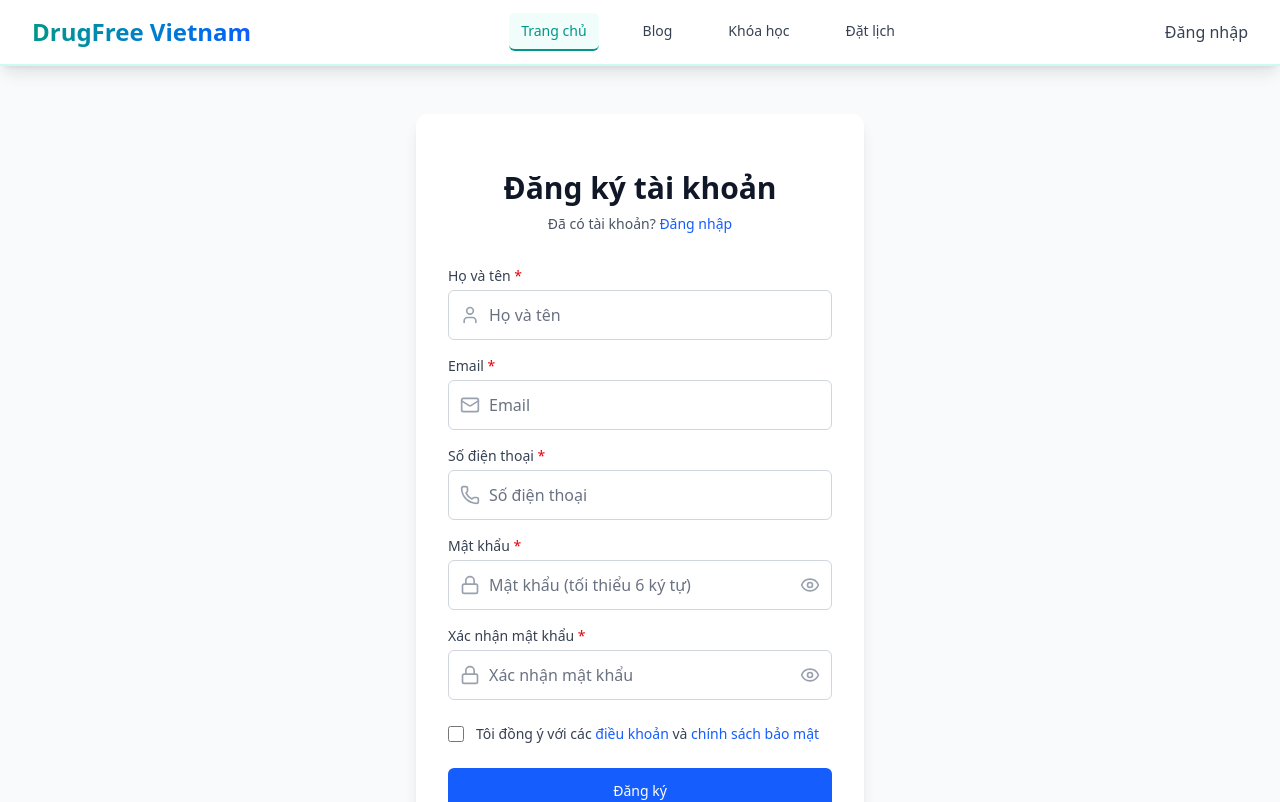
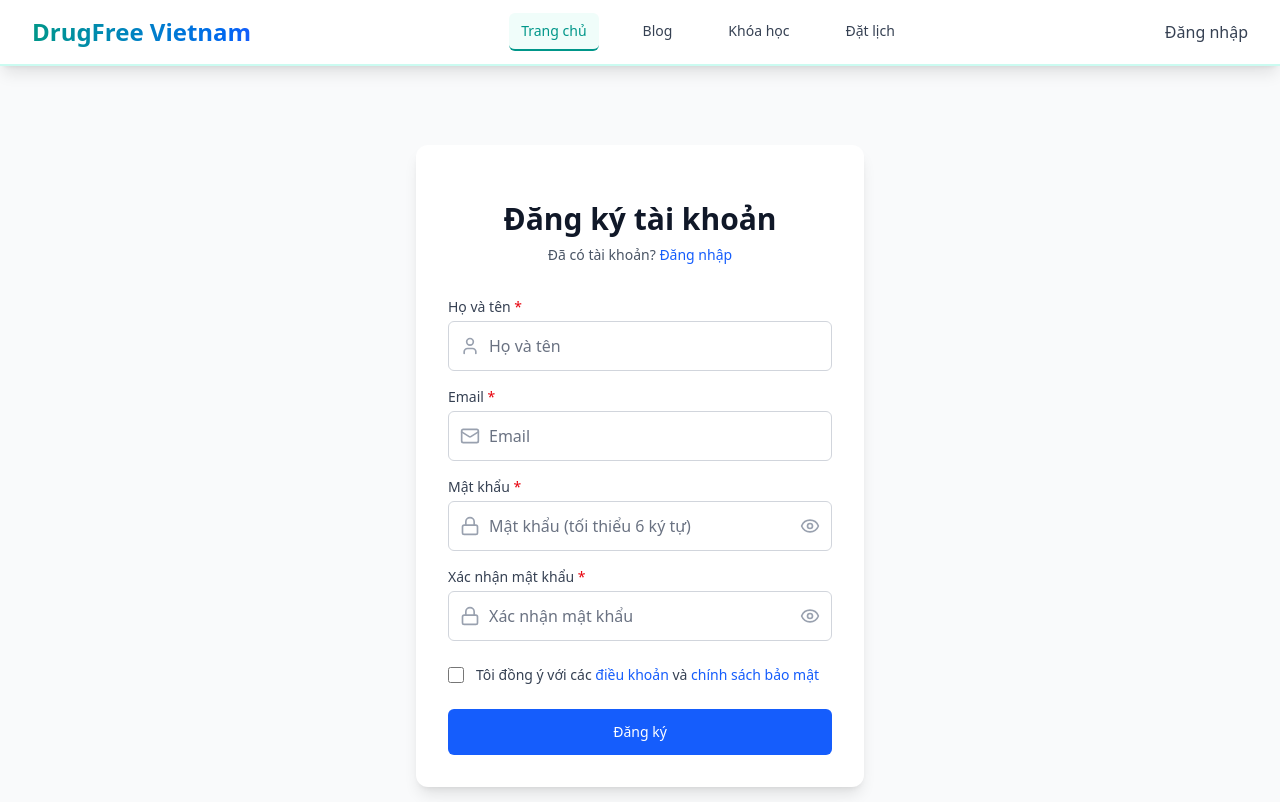
Before and after one commit to nghiatran149/SWP-FE, a React app: page /register in a window 1280 px wide. Shown: the top 802 px of the page. Built offline with nearby package versions, Linux system fonts and the light colour scheme; the HTML template or start-up script is replaced by a standard one.

Commit message:
Update register

```diff
--- a/src/pages/Login.jsx
+++ b/src/pages/Login.jsx
@@ -1,8 +1,12 @@
 import React, { useState } from "react";
 import { Link, useNavigate } from "react-router-dom";
+// Điều hướng nội bộ mà không cần reload trang
 import { Eye, EyeOff, Lock, Mail, AlertCircle } from "lucide-react";
-import toast from 'react-hot-toast';
-import { useAuth } from '../contexts/AuthContext';
+//Giúp giao diện đẹp hơn và dễ hiểu hơn cho người dùng
+// (VD: icon mắt để ẩn/hiện mật khẩu, icon email,...)
+import toast from "react-hot-toast";
+// Dùng để thông báo: thành công, thất bại, lỗi, v.v.
+import { useAuth } from "../contexts/AuthContext";
 
 const Login = () => {
   const [email, setEmail] = useState("");
@@ -17,27 +21,28 @@ const Login = () => {
     e.preventDefault();
     setError("");
 
-
     if (!email || !password) {
       setError("Vui lòng nhập đầy đủ thông tin");
       return;
     }
 
-
     try {
       setIsLoading(true);
-      const response = await fetch('https://drugpreventionsystem-hwgecaa9ekasgngf.southeastasia-01.azurewebsites.net/api/User/login', {
-        method: 'POST',
-        headers: {
-          'Content-Type': 'application/json',
-          'Accept': 'application/json',
-        },
-        body: JSON.stringify({ email, password })
-      });
+      const response = await fetch(
+        "https://drugpreventionsystem-hwgecaa9ekasgngf.southeastasia-01.azurewebsites.net/api/User/login",
+        {
+          method: "POST",
+          headers: {
+            "Content-Type": "application/json",
+            Accept: "application/json",
+          },
+          body: JSON.stringify({ email, password }),
+        }
+      );
       const result = await response.json();
-      console.log('API login result:', result);
+      console.log("API login result:", result);
 
-      if (result.resultStatus === 'Success' && result.data) {
+      if (result.resultStatus === "Success" && result.data) {
         const userInfo = {
           userId: result.data.userId,
           username: result.data.username,
@@ -45,12 +50,12 @@ const Login = () => {
           roleId: result.data.roleId,
           roleName: result.data.roleName,
           token: result.data.token,
-          tokenExpires: result.data.tokenExpires
+          tokenExpires: result.data.tokenExpires,
         };
         login(userInfo);
-        navigate('/home', { state: { justLoggedIn: true } });
+        navigate("/home", { state: { justLoggedIn: true } });
       } else {
-        setError(result.messages?.[0] || 'Đăng nhập thất bại!');
+        setError(result.messages?.[0] || "Đăng nhập thất bại!");
       }
     } catch (err) {
       setError("Lỗi kết nối đến server!");
--- a/src/pages/Register.jsx
+++ b/src/pages/Register.jsx
@@ -1,73 +1,32 @@
 import React, { useState } from "react";
 import { Link } from "react-router-dom";
-import {
-  AlertCircle,
-  Mail,
-  Lock,
-  User,
-  Eye,
-  EyeOff,
-  Phone,
-} from "lucide-react";
+import { AlertCircle, Mail, Lock, User, Eye, EyeOff } from "lucide-react";
 
 const Register = () => {
   const [formData, setFormData] = useState({
     fullName: "",
     email: "",
-    phoneNumber: "",
     password: "",
     confirmPassword: "",
   });
   const [showPassword, setShowPassword] = useState(false);
   const [showConfirmPassword, setShowConfirmPassword] = useState(false);
   const [error, setError] = useState("");
-  const [phoneError, setPhoneError] = useState("");
   const [isLoading, setIsLoading] = useState(false);
 
   const handleChange = (e) => {
     const { name, value } = e.target;
-
-    // Xử lý riêng cho trường số điện thoại
-    if (name === "phoneNumber") {
-      // Chỉ cho phép nhập số và tối đa 10 ký tự
-      const regex = /^[0-9\b]+$/;
-
-      // Nếu rỗng hoặc là số và chưa quá 10 ký tự
-      if (value === "" || (regex.test(value) && value.length <= 10)) {
-        setFormData((prev) => ({ ...prev, [name]: value }));
-      }
-
-      // Kiểm tra và hiển thị lỗi về định dạng số điện thoại
-      if (value && (value.length !== 10 || !value.startsWith("0"))) {
-        setPhoneError("Số điện thoại phải có 10 số và bắt đầu bằng số 0");
-      } else {
-        setPhoneError("");
-      }
-    } else {
-      // Xử lý các trường khác bình thường
-      setFormData((prev) => ({ ...prev, [name]: value }));
-    }
+    setFormData((prev) => ({ ...prev, [name]: value }));
   };
 
   const handleSubmit = async (e) => {
     e.preventDefault();
     setError("");
 
-    // Kiểm tra số điện thoại trước khi submit
-    if (
-      formData.phoneNumber &&
-      (formData.phoneNumber.length !== 10 ||
-        !formData.phoneNumber.startsWith("0"))
-    ) {
-      setPhoneError("Số điện thoại phải có 10 số và bắt đầu bằng số 0");
-      return;
-    }
-
     // Basic validation
     if (
       !formData.fullName ||
       !formData.email ||
-      !formData.phoneNumber ||
       !formData.password ||
       !formData.confirmPassword
     ) {
@@ -181,42 +140,6 @@ const Register = () => {
                   placeholder="Email"
                 />
               </div>
-            </div>
-
-            {/* Phone Number - Trường mới thêm vào */}
-            <div>
-              <label
-                htmlFor="phoneNumber"
-                className="block text-sm font-medium text-gray-700 mb-1"
-              >
-                Số điện thoại <span className="text-red-600">*</span>
-              </label>
-              <div className="relative">
-                <div className="absolute inset-y-0 left-0 pl-3 flex items-center pointer-events-none">
-                  <Phone className="h-5 w-5 text-gray-400" />
-                </div>
-                <input
-                  id="phoneNumber"
-                  name="phoneNumber"
-                  type="tel"
-                  pattern="[0-9]{10}"
-                  required
-                  value={formData.phoneNumber}
-                  onChange={handleChange}
-                  className={`appearance-none rounded-md relative block w-full px-3 py-3 pl-10 border ${
-                    phoneError ? "border-red-300" : "border-gray-300"
-                  } placeholder-gray-500 text-gray-900 focus:outline-none ${
-                    phoneError
-                      ? "focus:ring-red-500 focus:border-red-500"
-                      : "focus:ring-blue-500 focus:border-blue-500"
-                  }`}
-                  placeholder="Số điện thoại"
-                  maxLength={10}
-                />
-              </div>
-              {phoneError && (
-                <p className="mt-1 text-sm text-red-600">{phoneError}</p>
-              )}
             </div>
 
             {/* Password */}
```
